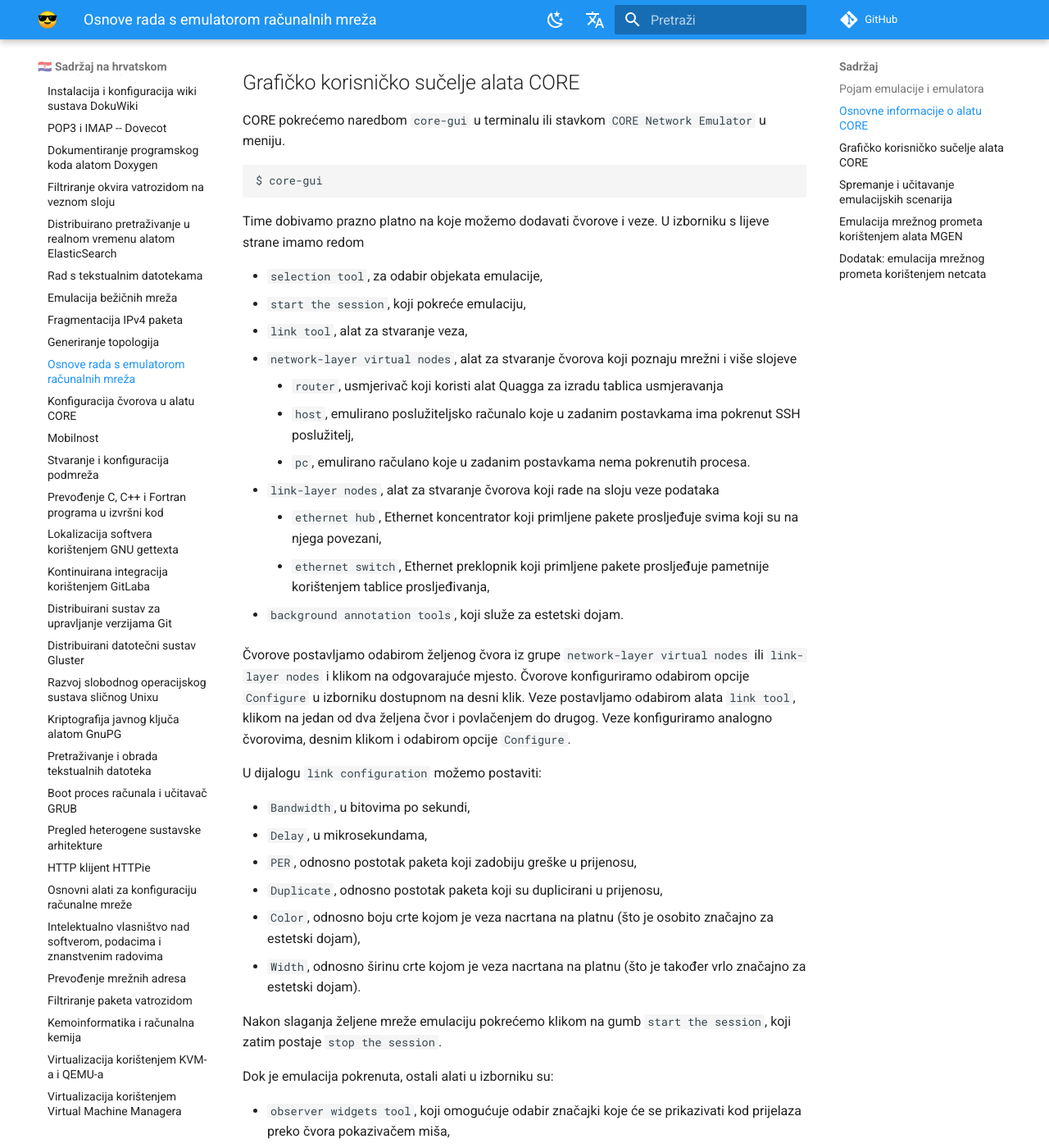
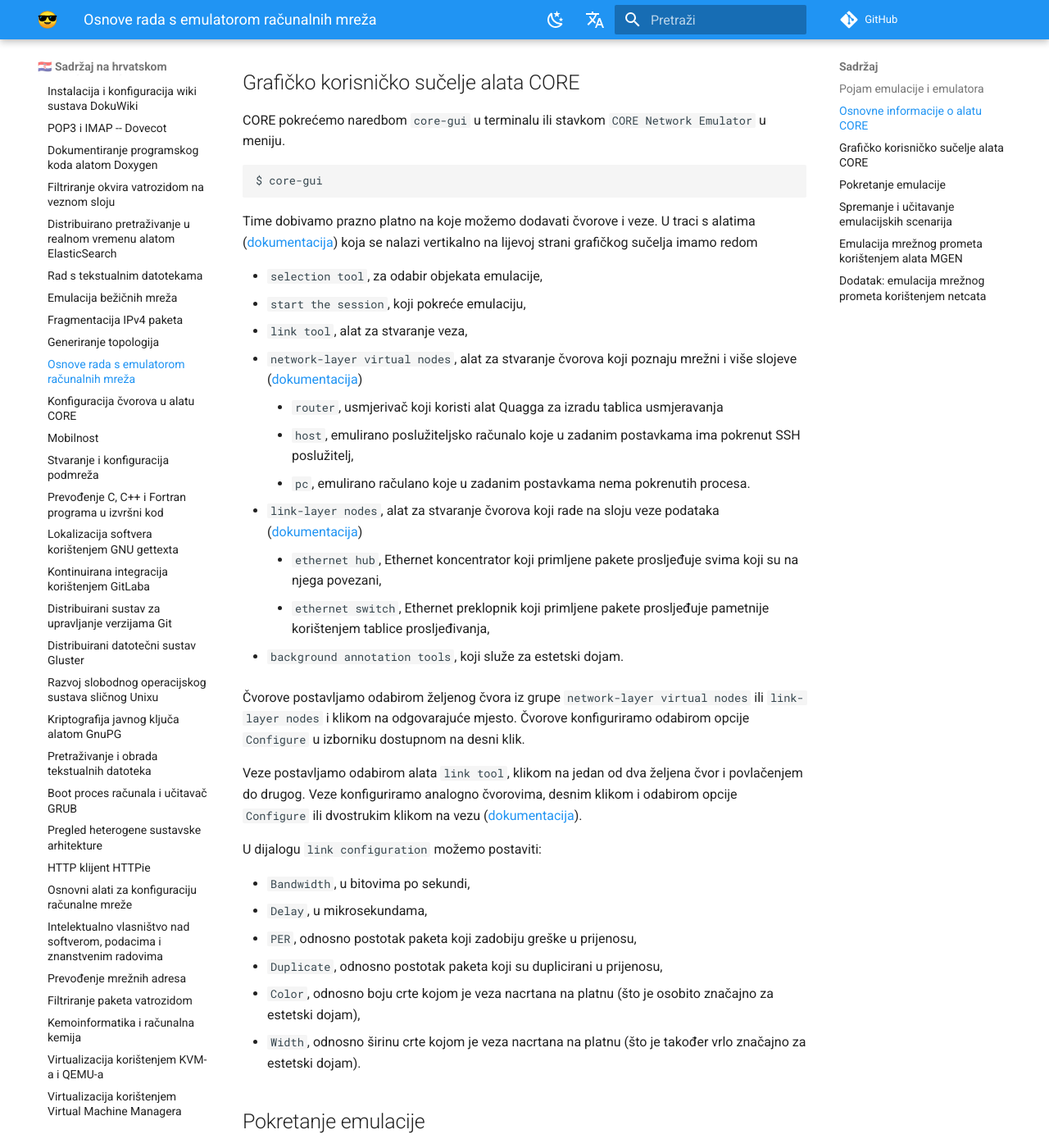
Before and after one commit to gaseri/website, an MkDocs documentation site: the page built from docs/hr/nastava/materijali/emulator-core-graficko-sucelje.md, in a window 1280 px wide and 1400 px high, scrolled down 810 px. Shown: the whole window at 82% size. Built offline with MkDocs 1.6.1 and Material for MkDocs 9.7.7, drawn with Linux system fonts in a browser that asks for light colours; comment, search, counter and statistics services are not loaded; some of the changed text lies outside the part shown.

Commit message:
Improved CORE exercises
- added many links to official docs on GitHub Pages
- separated emulation start into its own ## section
- improved intro to subnetting, added .0 address danger admonition
- added tcl script path/name spaces and special chars danger admonition

````diff
--- a/docs/hr/nastava/materijali/emulator-core-graficko-sucelje.md
+++ b/docs/hr/nastava/materijali/emulator-core-graficko-sucelje.md
@@ -26,25 +26,27 @@
 $ core-gui
 ```
 
-Time dobivamo prazno platno na koje možemo dodavati čvorove i veze. U izborniku s lijeve strane imamo redom
+Time dobivamo prazno platno na koje možemo dodavati čvorove i veze. U traci s alatima ([dokumentacija](https://coreemu.github.io/core/gui.html#toolbar)) koja se nalazi vertikalno na lijevoj strani grafičkog sučelja imamo redom
 
 - `selection tool`, za odabir objekata emulacije,
 - `start the session`, koji pokreće emulaciju,
 - `link tool`, alat za stvaranje veza,
-- `network-layer virtual nodes`, alat za stvaranje čvorova koji poznaju mrežni i više slojeve
+- `network-layer virtual nodes`, alat za stvaranje čvorova koji poznaju mrežni i više slojeve ([dokumentacija](https://coreemu.github.io/core/gui.html#core-nodes))
 
     - `router`, usmjerivač koji koristi alat Quagga za izradu tablica usmjeravanja
     - `host`, emulirano poslužiteljsko računalo koje u zadanim postavkama ima pokrenut SSH poslužitelj,
     - `pc`, emulirano račulano koje u zadanim postavkama nema pokrenutih procesa.
 
-- `link-layer nodes`, alat za stvaranje čvorova koji rade na sloju veze podataka
+- `link-layer nodes`, alat za stvaranje čvorova koji rade na sloju veze podataka ([dokumentacija](https://coreemu.github.io/core/gui.html#network-nodes))
 
     - `ethernet hub`, Ethernet koncentrator koji primljene pakete prosljeđuje svima koji su na njega povezani,
     - `ethernet switch`, Ethernet preklopnik koji primljene pakete prosljeđuje pametnije korištenjem tablice prosljeđivanja,
 
 - `background annotation tools`, koji služe za estetski dojam.
 
-Čvorove postavljamo odabirom željenog čvora iz grupe `network-layer virtual nodes` ili `link-layer nodes` i klikom na odgovarajuće mjesto. Čvorove konfiguriramo odabirom opcije `Configure` u izborniku dostupnom na desni klik. Veze postavljamo odabirom alata `link tool`, klikom na jedan od dva željena čvor i povlačenjem do drugog. Veze konfiguriramo analogno čvorovima, desnim klikom i odabirom opcije `Configure`.
+Čvorove postavljamo odabirom željenog čvora iz grupe `network-layer virtual nodes` ili `link-layer nodes` i klikom na odgovarajuće mjesto. Čvorove konfiguriramo odabirom opcije `Configure` u izborniku dostupnom na desni klik.
+
+Veze postavljamo odabirom alata `link tool`, klikom na jedan od dva željena čvor i povlačenjem do drugog. Veze konfiguriramo analogno čvorovima, desnim klikom i odabirom opcije `Configure` ili dvostrukim klikom na vezu ([dokumentacija](https://coreemu.github.io/core/gui.html#wired-networks)).
 
 U dijalogu `link configuration` možemo postaviti:
 
@@ -55,9 +57,11 @@
 - `Color`, odnosno boju crte kojom je veza nacrtana na platnu (što je osobito značajno za estetski dojam),
 - `Width`, odnosno širinu crte kojom je veza nacrtana na platnu (što je također vrlo značajno za estetski dojam).
 
-Nakon slaganja željene mreže emulaciju pokrećemo klikom na gumb `start the session`, koji zatim postaje `stop the session`.
+## Pokretanje emulacije
 
-Dok je emulacija pokrenuta, ostali alati u izborniku su:
+Nakon slaganja željene mreže emulaciju pokrećemo klikom na gumb `start the session` ([dokumentacija](https://coreemu.github.io/core/gui.html#editing-toolbar)), koji zatim postaje `stop the session` ([dokumentacija](https://coreemu.github.io/core/gui.html#execution-toolbar)).
+
+Dok je emulacija pokrenuta, ostali alati u traci s alatima ([dokumentacija](https://coreemu.github.io/core/gui.html#execution-toolbar)) su:
 
 - `observer widgets tool`, koji omogućuje odabir značajki koje će se prikazivati kod prijelaza preko čvora pokazivačem miša,
 - `plot tool`, koji omogućuje da lijevim klikom na vezu nacrtamo graf propusnosti; graf se miče desnim klikom,
@@ -65,13 +69,13 @@
 - `two-node tool`, koji omogućuje pokretanje naredbi `ping` i `traceroute` na dva čvora; čvorovi se biraju klikom na pravokutnik pored `source node`, odnosno `destination node` i zatim na odgovarajući čvor.
 - `run tool`, koji omogućuje pokretanje proizvoljnih naredbi na jednom ili više čvorova.
 
-Za vrijeme dok je emulacija pokrenuta moguće je pristupiti ljusci svakog pojedinog čvora desnim klikom na čvor i odabirom opcije `Shell window/bash`.
+Za vrijeme dok je emulacija pokrenuta moguće je pristupiti ljusci svakog pojedinog čvora desnim klikom na čvor i odabirom opcije `Shell window/bash` ili dvostrukim klikom na čvor.
 
 [Službena dokumentacija grafičkog korisničkog sučelja alata CORE](https://coreemu.github.io/core/gui.html) ima više detalja o opisanoj funkcionalnosti i ostalim mogućnostima grafičkog sučelja.
 
 ## Spremanje i učitavanje emulacijskih scenarija
 
-Scenarije za emulaciju koji smo složili moguće je spremiti kao `.imn` datoteku korištenjem `File/Save as...` i kasnije učitati korištenjem `File/Open...`. Gotovi scenariji dostupni su u direktoriju `.core/configs` unutar kućnog direktorija korisnika.
+Scenarije za emulaciju koji smo složili moguće je spremiti kao `.imn` datoteku korištenjem `File/Save as...` i kasnije učitati korištenjem `File/Open...` ([dokumentacija](https://coreemu.github.io/core/gui.html#file-menu)). Gotovi scenariji dostupni su u direktoriju `.core/configs` unutar kućnog direktorija korisnika.
 
 Da bi ilustrirali dostupne gotove scenarije, naredbom
 
@@ -94,7 +98,7 @@
 
 CORE omogućuje korištenje alata Multi-Generator (MGEN) za generiranje prometa. MGEN također razvijen od strane istraživačkog laboratorija Američke mornarice, a moguće ga je koristiti i neovisno o alatu CORE. Mi se tim načinom korištenja ovdje nećemo baviti; za više informacija proučite [službenu dokumentaciju](https://github.com/USNavalResearchLaboratory/mgen/blob/master/doc/mgen.pdf) dostupnu na [službenim stranicama alata MGEN](https://www.nrl.navy.mil/Our-Work/Areas-of-Research/Information-Technology/NCS/MGEN/).
 
-Odabirom opcije `Tools/Traffic` otvara se dijalog `CORE traffic flows` u kojem je moguće klikom na gumb `new` definirati novi tok paketa. Odabir izvornog i odredišnog čvora vrši se klikom na pravokutnik pored `source node`, odnosno `destination node` i zatim na odgovarajući čvor. Pored toga moguće je konfigurirati:
+Odabirom opcije `Tools/Traffic...` ([dokumentacija](https://coreemu.github.io/core/gui.html#tools-menu)) otvara se dijalog `CORE traffic flows` u kojem je moguće klikom na gumb `new` definirati novi tok paketa. Odabir izvornog i odredišnog čvora vrši se klikom na pravokutnik pored `source node`, odnosno `destination node` i zatim na odgovarajući čvor. Pored toga moguće je konfigurirati:
 
 - `port` za izvor i odredište,
 - `protocol`, TCP ili UDP,
````
Also changed, not shown: docs/hr/nastava/materijali/emulator-core-bezicne-mreze.md (+2 -2 lines), docs/hr/nastava/materijali/emulator-core-mobilnost.md (+11 -2 lines), docs/hr/nastava/materijali/emulator-core-stvaranje-konfiguracija-podmreza.md (+13 -1 lines).
